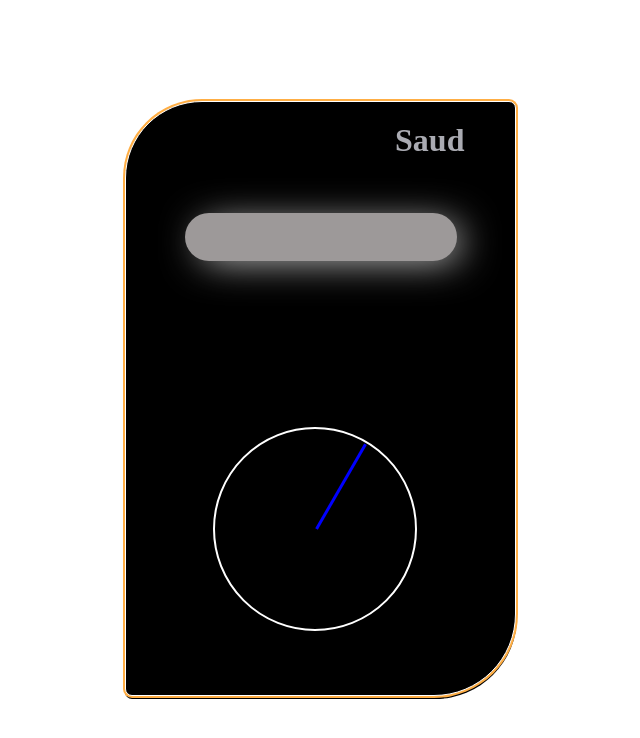
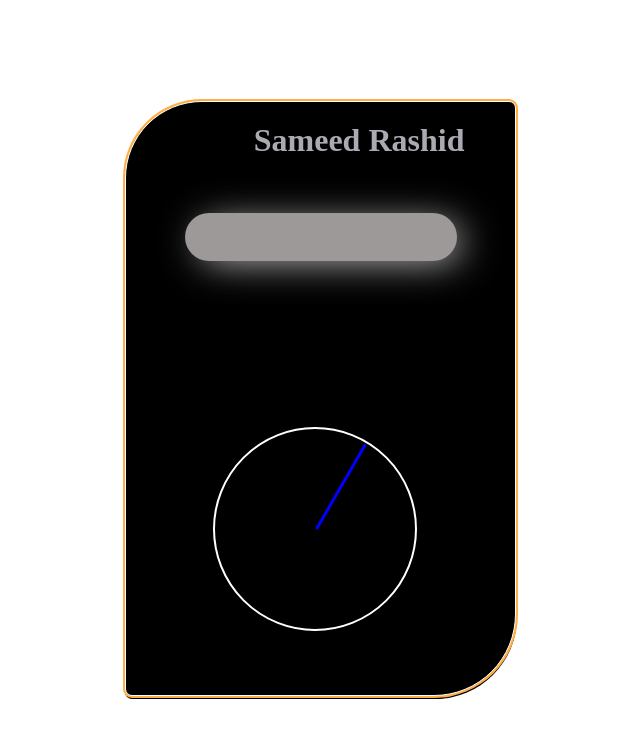
Before and after one commit to MMSKHAN/Calculator.github.io, a plain HTML site: page index.html in a window 1280 px wide. Shown: the whole page, without its empty margins (319-959 px from the left). Drawn offline with Linux system fonts and the light colour scheme.

Commit message:
Update index.html

```diff
--- a/index.html
+++ b/index.html
@@ -153,7 +153,7 @@ position: relative;
 
     <table>
         <tr  >
-            <th colspan="4" ><h1>Saud</h1> <input type="text" id="result"> </th>
+            <th colspan="4" ><h1>Sameed Rashid </h1> <input type="text" id="result"> </th>
         </tr>
 
         <!-- row2 -->
```
